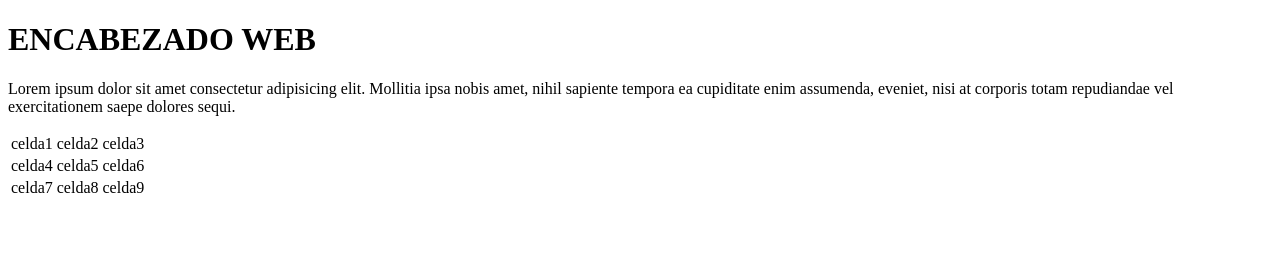
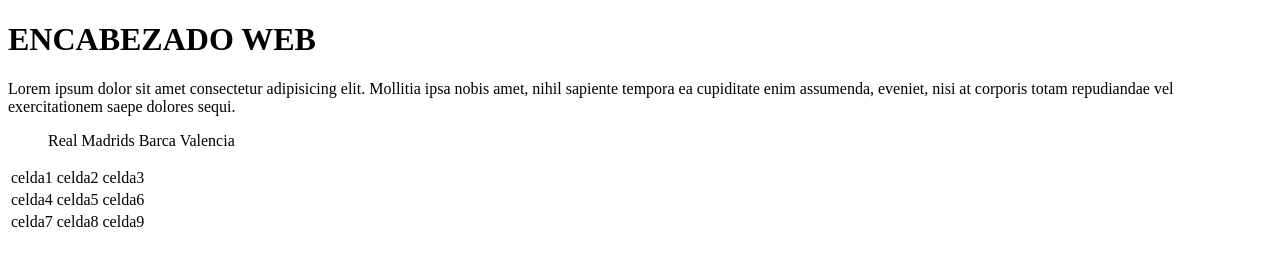
Before and after one commit to mffigueredoa001-ai/mi_repositorio, a plain HTML site: page index.html in a window 1280 px wide. Drawn offline with Linux system fonts and the light colour scheme.

Commit message:
segunda subversion en la rama master

```diff
--- a/index.html
+++ b/index.html
@@ -35,6 +35,14 @@
             <td>celda9</td>
         </tr>
 
+        <ol>
+
+        <il>Real Madrids</il>
+        <il>Barca</il>
+        <il>Valencia</il>
+
+        </ol>
+
 
     </table>
 
```
